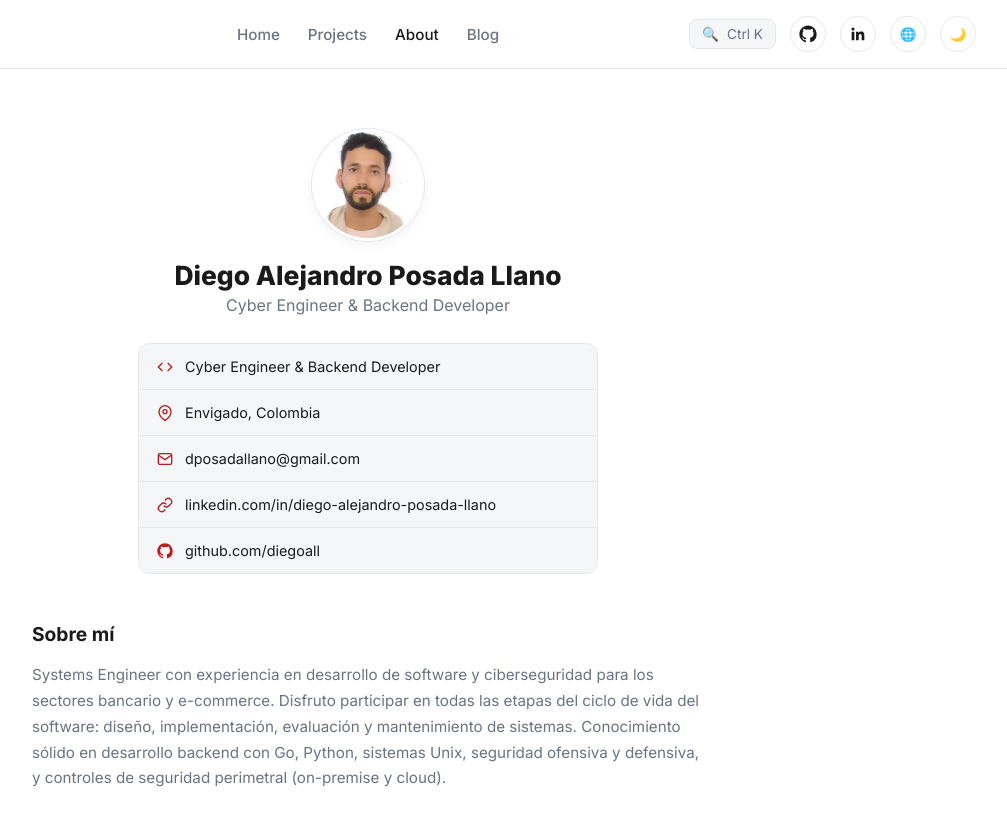
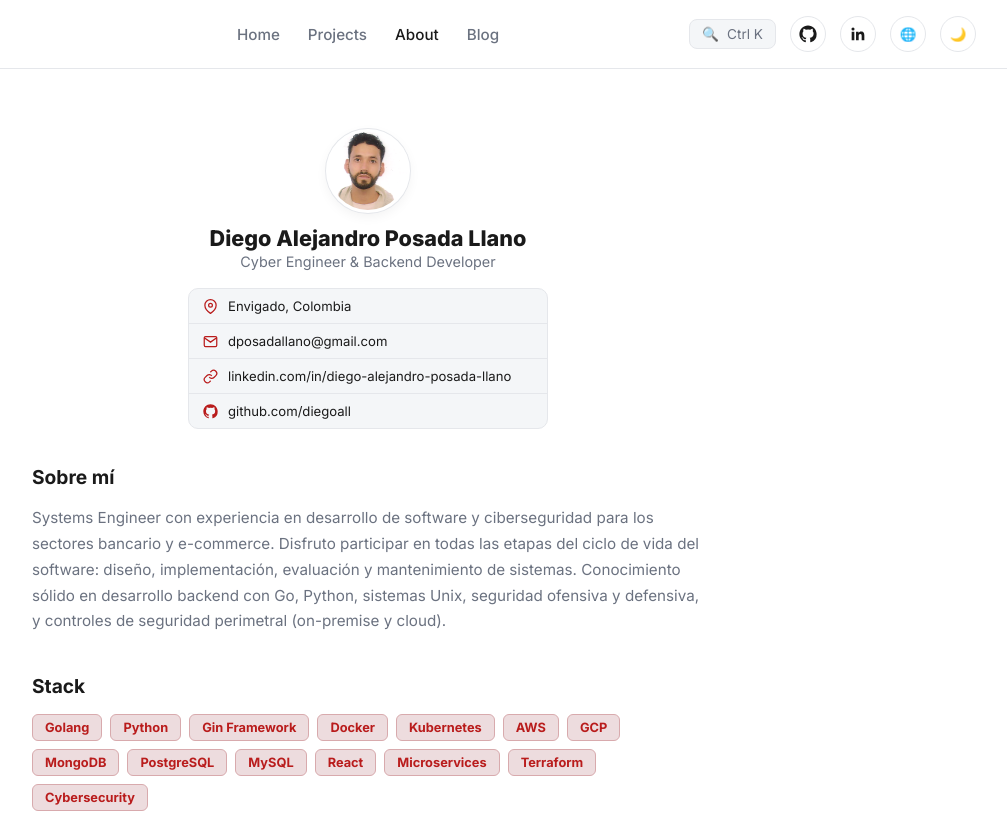
Before and after one commit to DiegoAll/diegoall.github.io, a React app in the folder frontend/: page /about in a window 1280 px wide. Shown: the top 813 px of the page, without its empty margins (272-1279 px from the left). Built offline with nearby package versions, Linux system fonts and the light colour scheme; the HTML template or start-up script is replaced by a standard one.

Commit message:
About header without padding and courses

```diff
--- a/frontend/src/index.css
+++ b/frontend/src/index.css
@@ -466,37 +466,37 @@ a {
   flex-direction: column;
   align-items: center;
   text-align: center;
-  margin-bottom: 48px;
+  margin-bottom: 36px;
 }
 
 .about-avatar {
-  width: 112px;
-  height: 112px;
+  width: 84px;
+  height: 84px;
   border-radius: 50%;
   object-fit: cover;
   background-color: var(--bg-alt);
   border: 3px solid var(--bg);
   box-shadow: 0 0 0 1px var(--border), var(--shadow);
-  margin-bottom: 18px;
+  margin-bottom: 12px;
 }
 
 .about-name {
-  font-size: 1.65rem;
+  font-size: 1.35rem;
   font-weight: 800;
-  margin: 0 0 4px;
+  margin: 0 0 2px;
 }
 
 .about-role {
   color: var(--text-muted);
-  font-size: 1rem;
-  margin: 0 0 28px;
+  font-size: 0.9rem;
+  margin: 0 0 18px;
 }
 
 .about-info-card {
   width: 100%;
-  max-width: 460px;
+  max-width: 360px;
   border: 1px solid var(--border);
-  border-radius: 12px;
+  border-radius: 10px;
   background: var(--bg-alt);
   overflow: hidden;
   text-align: left;
@@ -505,9 +505,9 @@ a {
 .about-info-item {
   display: flex;
   align-items: center;
-  gap: 12px;
-  padding: 14px 18px;
-  font-size: 0.9rem;
+  gap: 10px;
+  padding: 9px 14px;
+  font-size: 0.82rem;
   color: var(--text);
   border-bottom: 1px solid var(--border);
 }
--- a/frontend/src/pages/About.jsx
+++ b/frontend/src/pages/About.jsx
@@ -94,19 +94,9 @@ const languages = [
   { name: 'Inglés', level: 'B2' },
 ];
 
-// Íconos SVG minimalistas, estilo ivansaul, en vez de emojis
-function IconRole() {
-  return (
-    <svg width="16" height="16" viewBox="0 0 24 24" fill="none" stroke="currentColor" strokeWidth="2">
-      <polyline points="16 18 22 12 16 6" />
-      <polyline points="8 6 2 12 8 18" />
-    </svg>
-  );
-}
-
 function IconLocation() {
   return (
-    <svg width="16" height="16" viewBox="0 0 24 24" fill="none" stroke="currentColor" strokeWidth="2">
+    <svg width="15" height="15" viewBox="0 0 24 24" fill="none" stroke="currentColor" strokeWidth="2">
       <path d="M21 10c0 7-9 13-9 13s-9-6-9-13a9 9 0 0 1 18 0z" />
       <circle cx="12" cy="10" r="3" />
     </svg>
@@ -115,7 +105,7 @@ function IconLocation() {
 
 function IconMail() {
   return (
-    <svg width="16" height="16" viewBox="0 0 24 24" fill="none" stroke="currentColor" strokeWidth="2">
+    <svg width="15" height="15" viewBox="0 0 24 24" fill="none" stroke="currentColor" strokeWidth="2">
       <rect x="2" y="4" width="20" height="16" rx="2" />
       <path d="m22 6-10 7L2 6" />
     </svg>
@@ -124,7 +114,7 @@ function IconMail() {
 
 function IconLink() {
   return (
-    <svg width="16" height="16" viewBox="0 0 24 24" fill="none" stroke="currentColor" strokeWidth="2">
+    <svg width="15" height="15" viewBox="0 0 24 24" fill="none" stroke="currentColor" strokeWidth="2">
       <path d="M10 13a5 5 0 0 0 7.54.54l3-3a5 5 0 0 0-7.07-7.07l-1.72 1.71" />
       <path d="M14 11a5 5 0 0 0-7.54-.54l-3 3a5 5 0 0 0 7.07 7.07l1.71-1.71" />
     </svg>
@@ -133,7 +123,7 @@ function IconLink() {
 
 function IconGithub() {
   return (
-    <svg width="16" height="16" viewBox="0 0 24 24" fill="currentColor">
+    <svg width="15" height="15" viewBox="0 0 24 24" fill="currentColor">
       <path d="M12 .5C5.65.5.5 5.65.5 12c0 5.08 3.29 9.39 7.86 10.91.58.1.79-.25.79-.56 0-.28-.01-1.02-.02-2-3.2.7-3.87-1.54-3.87-1.54-.53-1.34-1.29-1.7-1.29-1.7-1.06-.72.08-.71.08-.71 1.17.08 1.78 1.2 1.78 1.2 1.04 1.78 2.73 1.27 3.4.97.1-.75.4-1.27.73-1.56-2.55-.29-5.23-1.28-5.23-5.68 0-1.26.45-2.29 1.19-3.09-.12-.29-.52-1.46.11-3.05 0 0 .97-.31 3.18 1.18a11.05 11.05 0 0 1 5.8 0c2.2-1.49 3.17-1.18 3.17-1.18.64 1.59.24 2.76.12 3.05.74.8 1.19 1.83 1.19 3.09 0 4.41-2.69 5.38-5.25 5.67.41.36.78 1.06.78 2.15 0 1.55-.01 2.8-.01 3.18 0 .31.21.67.8.56A10.99 10.99 0 0 0 23.5 12C23.5 5.65 18.35.5 12 .5z" />
     </svg>
   );
@@ -154,10 +144,6 @@ function About() {
         <p className="about-role">Cyber Engineer & Backend Developer</p>
 
         <div className="about-info-card">
-          <div className="about-info-item">
-            <IconRole />
-            <span>Cyber Engineer & Backend Developer</span>
-          </div>
           <div className="about-info-item">
             <IconLocation />
             <span>Envigado, Colombia</span>
@@ -227,6 +213,21 @@ function About() {
       </section>
 
       <section className="about-section">
+        <h2 className="about-section-title">Educación</h2>
+        <div className="timeline">
+          {education.map((edu) => (
+            <div className="timeline-item" key={edu.title}>
+              <div className="timeline-header">
+                <h3 className="timeline-role">{edu.title}</h3>
+                <span className="timeline-period">{edu.period}</span>
+              </div>
+              <p className="timeline-place">{edu.place}</p>
+            </div>
+          ))}
+        </div>
+      </section>
+
+      <section className="about-section">
         <h2 className="about-section-title">Cursos y certificaciones</h2>
         <div className="timeline">
           {visibleCourses.map((course) => (
@@ -251,21 +252,6 @@ function About() {
       </section>
 
       <section className="about-section">
-        <h2 className="about-section-title">Educación</h2>
-        <div className="timeline">
-          {education.map((edu) => (
-            <div className="timeline-item" key={edu.title}>
-              <div className="timeline-header">
-                <h3 className="timeline-role">{edu.title}</h3>
-                <span className="timeline-period">{edu.period}</span>
-              </div>
-              <p className="timeline-place">{edu.place}</p>
-            </div>
-          ))}
-        </div>
-      </section>
-
-      <section className="about-section">
         <h2 className="about-section-title">Idiomas</h2>
         <div className="languages-list">
           {languages.map((lang) => (
```
